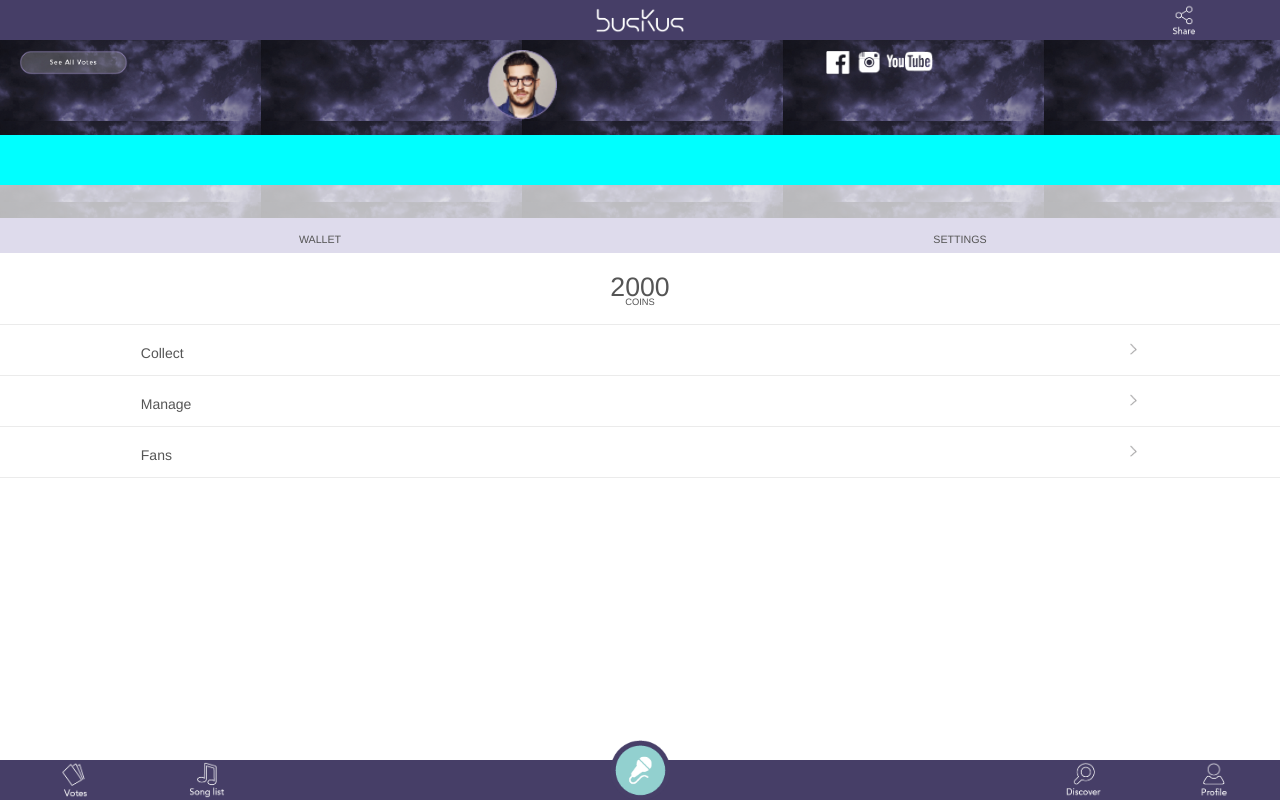
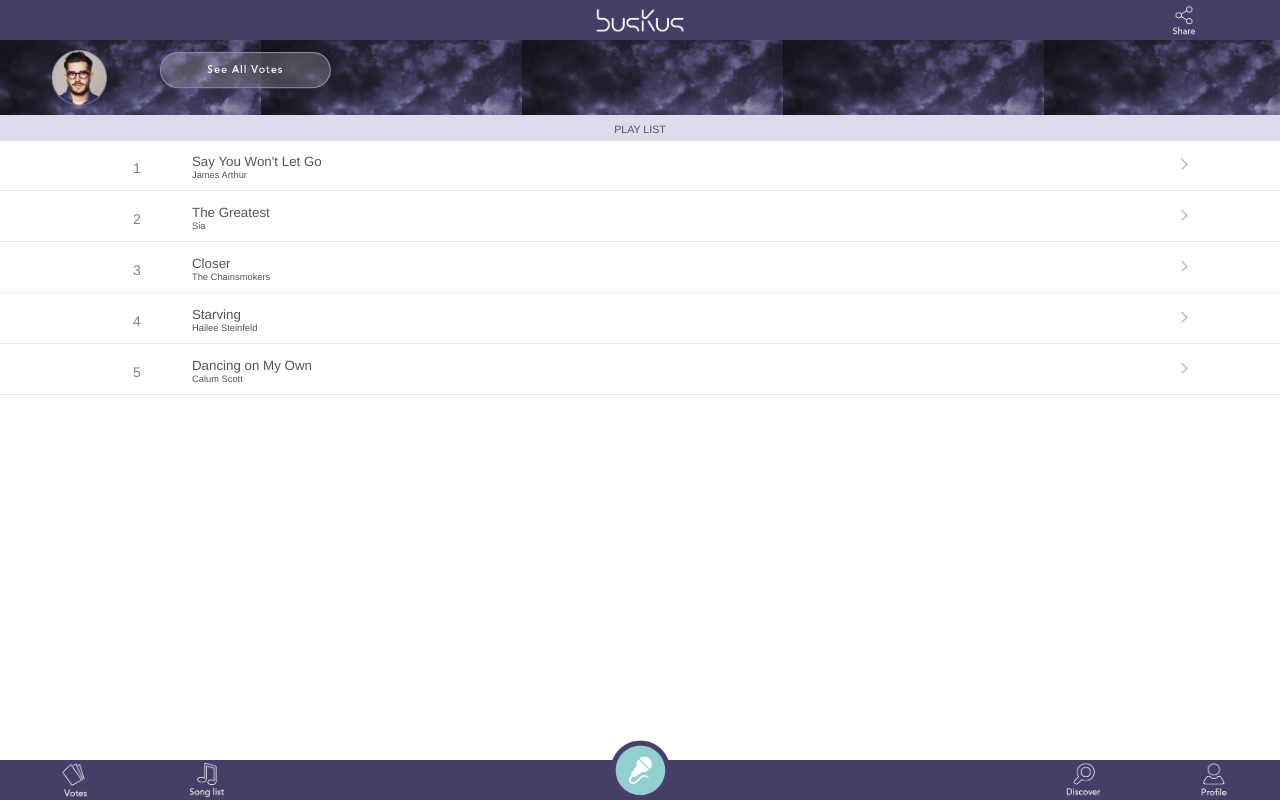
Before and after one commit to kzha0548/buskus.github.io, a plain HTML site: page index.html in a window 1280 px wide. Drawn offline with Linux system fonts and the light colour scheme; files whose address does not match are found by name.

Commit message:
Update index.html

```diff
--- a/index.html
+++ b/index.html
@@ -3,7 +3,7 @@
 <head>
 <meta http-equiv="Content-Type" content="text/html; charset=UTF-8" />
 <title>BuskUs</title>
-<link href="stylesheets/Profile.css" rel="stylesheet" type="text/css" />
+<link href="stylesheets/Playlist.css" rel="stylesheet" type="text/css" />
 </head>
 
 <body>
@@ -49,7 +49,7 @@
 
         <div id ="third">
             <ul>
-            <li><a href="#" ><img class="display" src="images/profileicon.png" alt="logo" width="36px"/>
+            <li><a href="Profile.html" ><img class="display" src="images/profileicon.png" alt="profile" width="36px"/>
                 </a></li>
             <li><a href="#"><img class="display" src="images/discover-01.png" alt="logo" width="36px"/></a></li>
 
@@ -82,28 +82,17 @@
             </div><!--end of topbar-->
 
         <div class ="photobar">
-            <div class ="photobarleft"> <a href="#"><img class="display" src="images/headerbutton-10.png" alt="logo" height="25px"/></a></div><!--end of photobarleft-->
-            <div class ="photobarmid"><a href="Profile.html"><img class="display" src="images/profile.png" alt="profile" height="70px"/></a></div><!--end of photobarmid-->
-            <div class ="photobarright"><a href="#"><img class="display" src="images/socialmedia-08.png" alt="social media" height="25px"/></a></div><!--end of photobarright-->
 
-            <div class ="headerdetails"></div>
+            <a href="#"><img class="display" src="images/profile.png" alt="logo" height="56px"/></a>
 
-
-        <div class ="aboutme"></div>
-
-
-
+            <a href="#"><img class="display" src="images/headerbutton-10.png" alt="logo" height="40px"/></a>
 
         </div> <!--end of photobar-->
 
 
 
 
-        <div class ="title">
-            <div class="titleleft">WALLET</div>
-            <div class="titleright">SETTINGS</div>
-
-
+        <div class ="title"> PLAY LIST
         </div><!--end of title-->
 
 
@@ -115,20 +104,29 @@
         <div class ="topspace"></div>
 
 
-       <a href="EditPlaylist.html"> <div class ="fullcoin">
+       <a href="EditPlaylist.html"> <div class ="songs">
+            <div class ="songs1">1</div><!--end of songs1-->
 
-            <div class ="coins">
-                <div class ="upper">2000</div>
-                <div class ="lower">COINS</div>
-                </div><!--end of coins-->
+            <div class ="songs2">
+                <div class ="upper">Say You Won't Let Go</div>
+                <div class ="lower">James Arthur</div>
+                </div><!--end of songs2-->
 
+            <div class ="songs3">
+
+                <a href="#"><img class="display" src="images/arrow.png" alt="logo" height="12px"/></a>
+
+            </div><!--end of songs3-->
 
         </div><!--end of songs--></a>
 
          <a href="EditPlaylist.html"><div class ="songs">
-            <div class ="songs1"></div><!--end of songs1-->
+            <div class ="songs1">2</div><!--end of songs1-->
 
-            <div class ="songs2">Collect</div><!--end of songs2-->
+            <div class ="songs2">
+                <div class ="upper">The Greatest</div>
+                <div class ="lower">Sia</div>
+                </div><!--end of songs2-->
 
             <div class ="songs3">
 
@@ -140,9 +138,12 @@
 
 
         <a href="EditPlaylist.html"> <div class ="songs">
-            <div class ="songs1"></div><!--end of songs1-->
+            <div class ="songs1">3</div><!--end of songs1-->
 
-            <div class ="songs2">Manage</div><!--end of songs2-->
+            <div class ="songs2">
+                <div class ="upper">Closer</div>
+                <div class ="lower">The Chainsmokers</div>
+                </div><!--end of songs2-->
 
             <div class ="songs3">
 
@@ -154,9 +155,29 @@
 
 
          <a href="EditPlaylist.html"><div class ="songs">
-            <div class ="songs1"></div><!--end of songs1-->
+            <div class ="songs1">4</div><!--end of songs1-->
 
-            <div class ="songs2">Fans</div><!--end of songs2-->
+            <div class ="songs2">
+                <div class ="upper">Starving</div>
+                <div class ="lower">Hailee Steinfeld</div>
+                </div><!--end of songs2-->
+
+            <div class ="songs3">
+
+                <a href="#"><img class="display" src="images/arrow.png" alt="logo" height="12px"/></a>
+
+            </div><!--end of songs3-->
+
+        </div><!--end of songs--></a>
+
+
+         <a href="EditPlaylist.html"><div class ="songs">
+            <div class ="songs1">5</div><!--end of songs1-->
+
+            <div class ="songs2">
+                <div class ="upper">Dancing on My Own</div>
+                <div class ="lower">Calum Scott</div>
+                </div><!--end of songs2-->
 
             <div class ="songs3">
 
@@ -169,8 +190,6 @@
 
 
 
-
-
         <div class ="basespace"></div>
 
 
```
